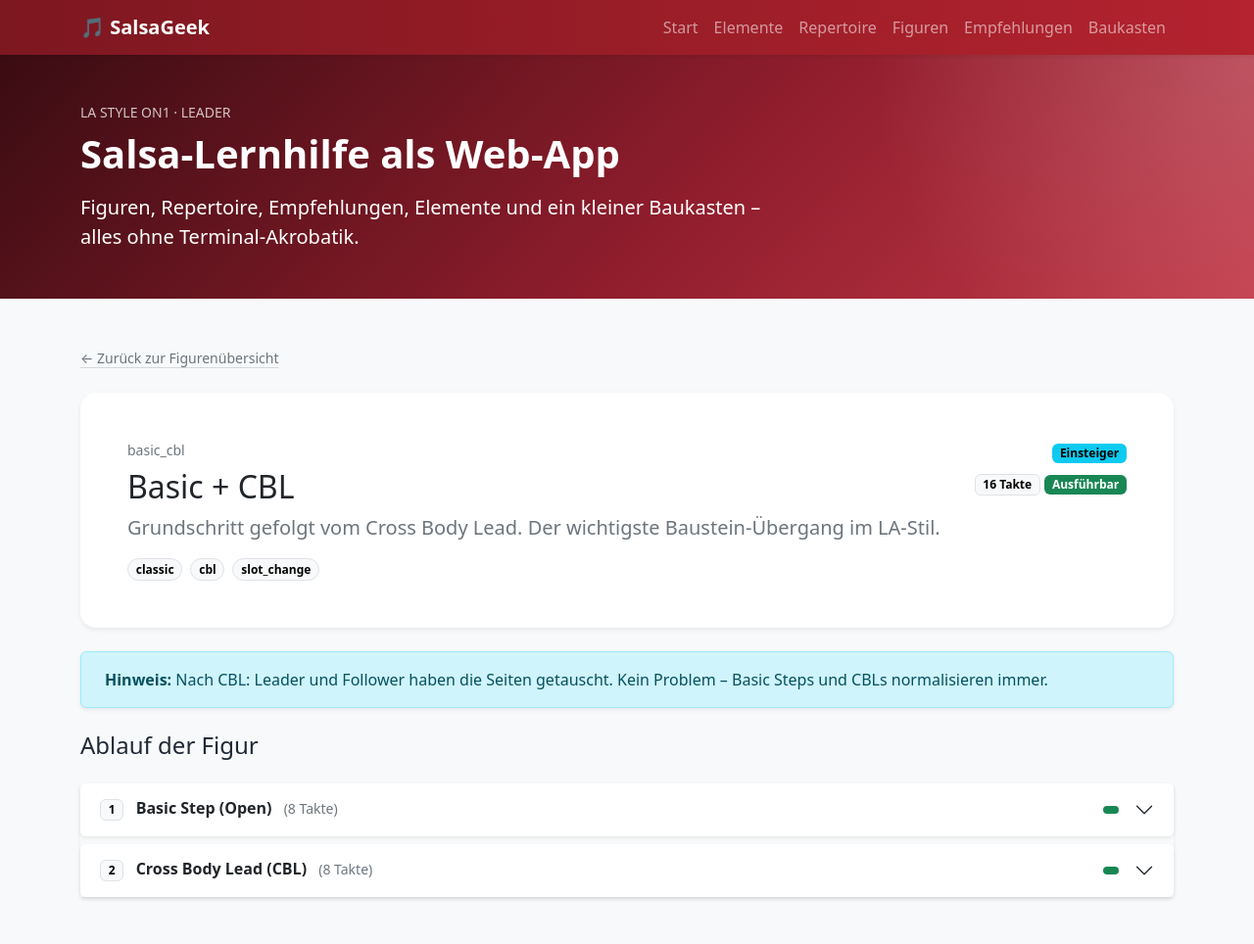
After one commit to Wuuzzaa/salsageek, a Flask app: a page that uses templates/figure_detail.html in a window 1280 px wide. The commit adds this page. Shown: the whole page at 98% size. Run offline with Flask 3, Linux system fonts and the light colour scheme.

Commit message:
Add "Figuren" detail view and improve list rendering
- Introduced a detailed view for individual "Figuren" with sequence details and execution status.
- Updated list view to include links to detail pages and refined sequence rendering.
- Adjusted backend logic to streamline figure data handling in templates.
- Added `figure_detail.html` template for the new detail view.

```diff
--- a/app.py
+++ b/app.py
@@ -182,23 +182,32 @@ def figuren_view():
     known_ids = load_profile()
     executable = get_executable_figures(known_ids, figures)
 
-    enriched = []
-    for fig in executable:
-        sequence_names = [
-            elements[eid].name if eid in elements else eid
-            for eid in fig.sequence
-        ]
-        enriched.append(
-            {
-                "figure": fig,
-                "sequence_names": sequence_names,
-            }
-        )
-
     return render_template(
         "figuren.html",
         known_ids=known_ids,
-        executable=enriched,
+        executable=executable,
+    )
+
+
+@app.route("/figuren/<figure_id>")
+def figure_detail(figure_id: str):
+    if figure_id not in figures:
+        abort(404)
+
+    fig = figures[figure_id]
+    known_ids = load_profile()
+
+    # Prüfung ob ausführbar
+    is_executable = fig.is_executable_with(known_ids)
+
+    # Details für die Sequenz-Elemente
+    # fig.elements ist bereits beim Laden befüllt worden
+
+    return render_template(
+        "figure_detail.html",
+        figure=fig,
+        is_executable=is_executable,
+        known_ids=known_ids,
     )
 
 
--- /dev/null
+++ b/templates/figure_detail.html
@@ -0,0 +1,126 @@
+{% extends "base.html" %}
+{% block title %}{{ figure.name }} · SalsaGeek{% endblock %}
+
+{% block content %}
+<div class="mb-4">
+    <a
+        href="{{ url_for('figuren_view') }}"
+        class="small link-secondary link-offset-2 link-underline-opacity-25 link-underline-opacity-100-hover"
+    >
+        ← Zurück zur Figurenübersicht
+    </a>
+</div>
+
+<div class="card shadow-sm border-0 mb-4">
+    <div class="card-body p-4 p-lg-5">
+        <div class="d-flex justify-content-between align-items-start flex-wrap gap-3 mb-3">
+            <div>
+                <div class="text-secondary small mb-2">{{ figure.id }}</div>
+                <h2 class="h2 mb-2">{{ figure.name }}</h2>
+                <p class="lead text-secondary mb-0">
+                    {{ figure.description }}
+                </p>
+            </div>
+
+            <div class="text-end">
+                <div class="mb-2">
+                    <span class="badge text-bg-{{ level_badge.get(figure.level, 'secondary') }}">
+                        {{ level_label.get(figure.level, figure.level) }}
+                    </span>
+                </div>
+                <div>
+                    <span class="badge text-bg-light border">{{ figure.total_counts }} Takte</span>
+                    {% if is_executable %}
+                        <span class="badge text-bg-success">Ausführbar</span>
+                    {% else %}
+                        <span class="badge text-bg-warning">Elemente fehlen</span>
+                    {% endif %}
+                </div>
+            </div>
+        </div>
+
+        <div class="d-flex flex-wrap gap-2 mt-3">
+            {% for tag in figure.tags %}
+                <span class="badge rounded-pill text-bg-light border">{{ tag }}</span>
+            {% endfor %}
+        </div>
+    </div>
+</div>
+
+{% if figure.notes %}
+<div class="alert alert-info shadow-sm mb-4">
+    <i class="bi bi-info-circle me-2"></i><strong>Hinweis:</strong> {{ figure.notes }}
+</div>
+{% endif %}
+
+<h3 class="h4 mb-4">Ablauf der Figur</h3>
+
+<div class="accordion shadow-sm" id="figureAccordion">
+    {% for elem in figure.elements %}
+    <div class="accordion-item border-0 mb-2 overflow-hidden rounded shadow-sm">
+        <h2 class="accordion-header">
+            <button class="accordion-button collapsed" type="button" data-bs-toggle="collapse" data-bs-target="#collapse{{ loop.index }}">
+                <div class="d-flex justify-content-between align-items-center w-100 me-3">
+                    <div>
+                        <span class="badge text-bg-light border me-2">{{ loop.index }}</span>
+                        <strong>{{ elem.name }}</strong>
+                        <span class="ms-2 small text-secondary">({{ elem.counts }} Takte)</span>
+                    </div>
+                    {% if elem.id in known_ids %}
+                        <span class="badge text-bg-success rounded-pill"><i class="bi bi-check"></i></span>
+                    {% else %}
+                        <span class="badge text-bg-light border rounded-pill text-secondary">?</span>
+                    {% endif %}
+                </div>
+            </button>
+        </h2>
+        <div id="collapse{{ loop.index }}" class="accordion-collapse collapse" data-bs-parent="#figureAccordion">
+            <div class="accordion-body bg-white">
+                <p class="text-secondary mb-4">{{ elem.description }}</p>
+
+                <div class="row g-4">
+                    <div class="col-lg-6">
+                        <h4 class="h6 text-primary mb-3"><i class="bi bi-person-fill"></i> Leader</h4>
+                        {% if elem.leader_actions %}
+                            <div class="small">
+                                {% for action in elem.leader_actions %}
+                                <div class="mb-2 border-start ps-2">
+                                    <div class="fw-bold text-muted small">Beat {{ action.beat }}</div>
+                                    <div>{{ action.description }}</div>
+                                </div>
+                                {% endfor %}
+                            </div>
+                        {% else %}
+                            <p class="small text-muted">Keine Details hinterlegt.</p>
+                        {% endif %}
+                    </div>
+                    <div class="col-lg-6">
+                        <h4 class="h6 text-danger mb-3"><i class="bi bi-person-fill"></i> Follower</h4>
+                        {% if elem.follower_actions %}
+                            <div class="small">
+                                {% for action in elem.follower_actions %}
+                                <div class="mb-2 border-start ps-2">
+                                    <div class="fw-bold text-muted small">Beat {{ action.beat }}</div>
+                                    <div>{{ action.description }}</div>
+                                </div>
+                                {% endfor %}
+                            </div>
+                        {% else %}
+                            <p class="small text-muted">Keine Details hinterlegt.</p>
+                        {% endif %}
+                    </div>
+                </div>
+
+                <div class="mt-3 pt-3 border-top d-flex justify-content-between align-items-center">
+                    <a href="{{ url_for('element_detail', element_id=elem.id) }}" class="btn btn-sm btn-outline-secondary">
+                        Zum Element-Detail
+                    </a>
+                    <span class="small text-muted">ID: {{ elem.id }}</span>
+                </div>
+            </div>
+        </div>
+    </div>
+    {% endfor %}
+</div>
+
+{% endblock %}
```
Also changed, not shown: templates/figuren.html (+6 -3 lines).
